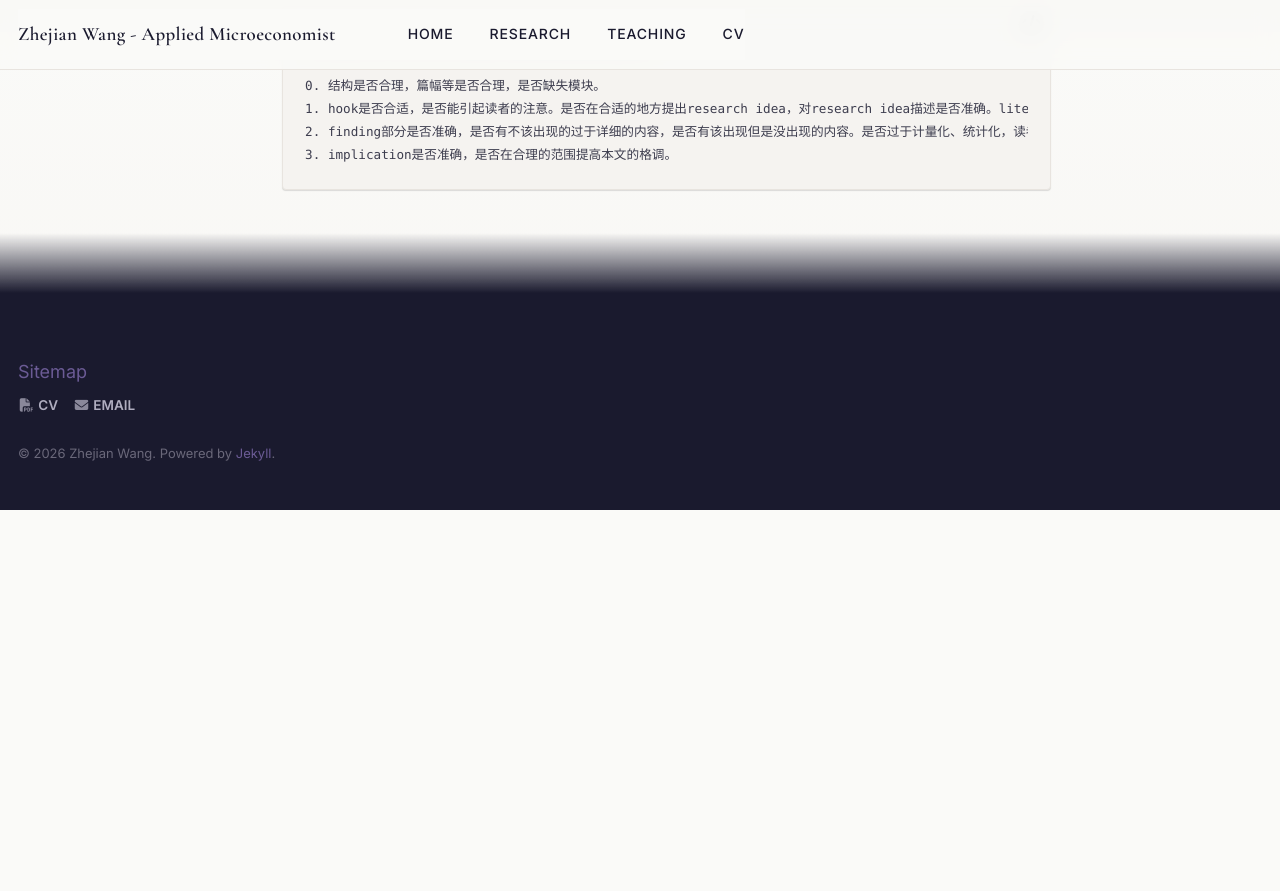
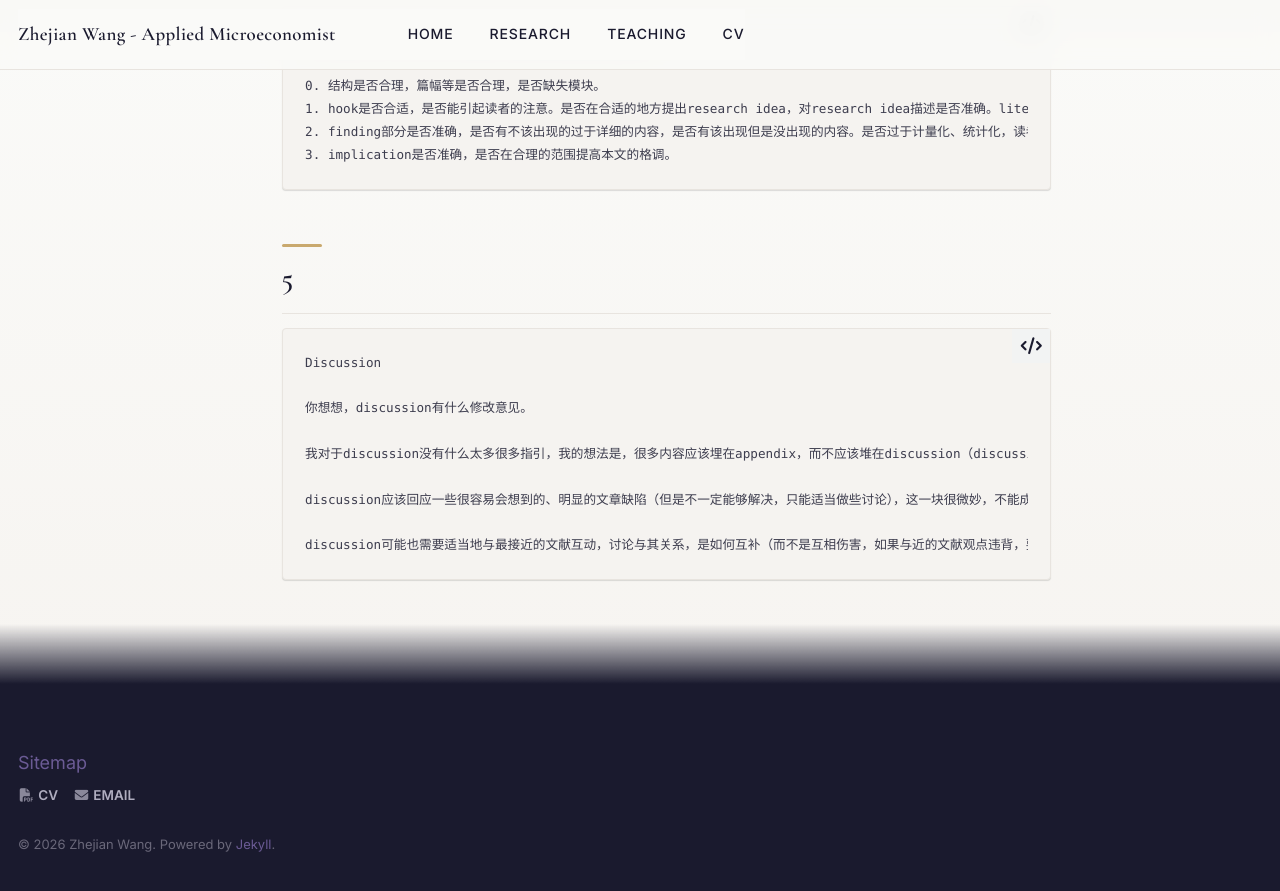
Before and after one commit to zhejianw/zhejianw.github.io, a Jekyll site: the page built from ai/prompts/index.md, in a window 1280 px wide and 900 px high, scrolled down 868 px. Shown: the top 891 px of the window. Built offline with Jekyll 4.4.1, drawn with Linux system fonts in a browser that asks for light colours; a script that is not in the unit is left out; before the commit the page ends 1540 px from its top, so only the background shows below that.

Commit message:
Add the author-provided discussion review prompt

```diff
--- a/ai/prompts/index.md
+++ b/ai/prompts/index.md
@@ -39,3 +39,17 @@ last_updated: 2026-08-26
 2. finding部分是否准确，是否有不该出现的过于详细的内容，是否有该出现但是没出现的内容。是否过于计量化、统计化，读者是否能快速理解。
 3. implication是否准确，是否在合理的范围提高本文的格调。
 ~~~
+
+## 5
+
+~~~text
+Discussion
+
+你想想，discussion有什么修改意见。
+
+我对于discussion没有什么太多很多指引，我的想法是，很多内容应该埋在appendix，而不应该堆在discussion（discussion很容易成为垃圾堆）。
+
+discussion应该回应一些很容易会想到的、明显的文章缺陷（但是不一定能够解决，只能适当做些讨论），这一块很微妙，不能成为自害，但是又不能对明显应该讨论的话题缺失。如果能用文章提到的主体数据回应最好了，或者用容易获得的公开数据、统计数据回应也很好，实在不行利用同行审阅后的文献的观点/内容回应也可以。可以讨论的话题，例如如何外推我们的发现（或者说为什么不能外推、什么时候适合外推）；例如一些selection bias，measurement error，endogenous，representative
+
+discussion可能也需要适当地与最接近的文献互动，讨论与其关系，是如何互补（而不是互相伤害，如果与近的文献观点违背，要尽量谈出一些框架使得两者可以共存）。
+~~~
```
